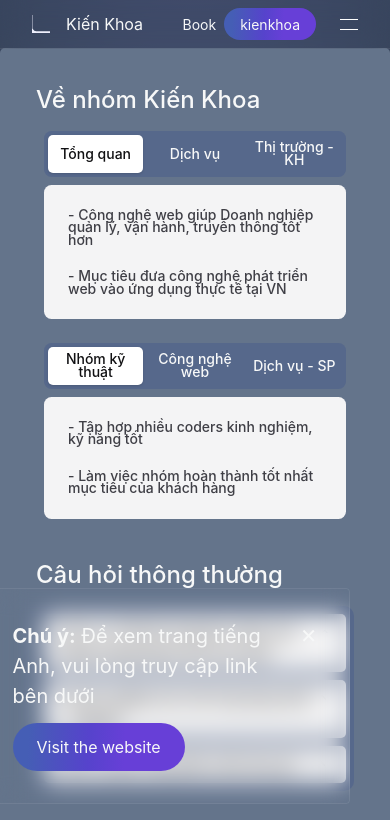
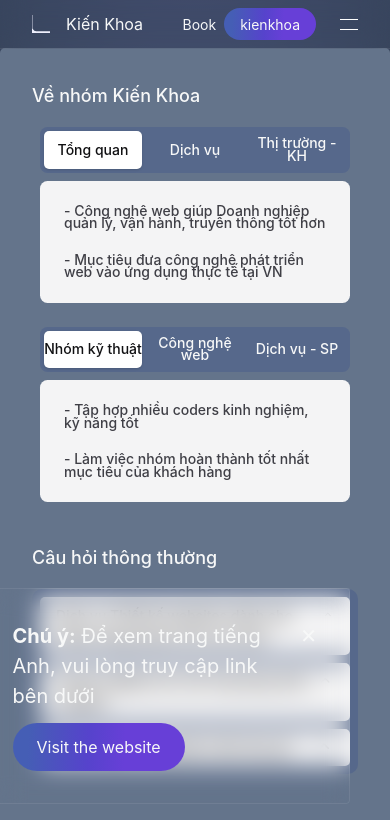
Before and after one commit to anlett10/kienkhoa-1, a Next.js app: page /about in a window 390 px wide. Shown: the top 820 px of the page. Built offline with nearby package versions, Linux system fonts and the light colour scheme.

Commit message:
text font, padding mobile

```diff
--- a/app/about/page.tsx
+++ b/app/about/page.tsx
@@ -7,7 +7,7 @@ export default function About() {
     // <div className="overflow-hidden border-gray-300 bg-slate-500 shadow sm:rounded-lg">
     <div className="rounded-xl border-gray-300 lg:rounded-2xl lg:border lg:p-7">
       <div className="px-4 pb-12 pt-6 sm:px-6">
-        <h3 className="pb-6 text-2xl font-medium leading-6 md:pb-6 md:text-lg lg:pb-6">
+        <h3 className="pb-6 text-lg font-medium leading-6">
           Về nhóm Kiến Khoa
         </h3>
         <div className="grid grid-cols-1 gap-6 md:grid-cols-2">
@@ -16,7 +16,7 @@ export default function About() {
         </div>
       </div>
       <div className="px-4 pb-12 sm:px-6">
-        <h3 className="pb-6 text-2xl font-medium leading-6 md:pb-6 md:text-lg lg:pb-6">
+        <h3 className="pb-6 text-lg font-medium leading-6">
           Câu hỏi thông thường
         </h3>
         <Accordion />
--- a/app/layout.tsx
+++ b/app/layout.tsx
@@ -17,7 +17,7 @@ export default function Layout({ children }: { children: React.ReactNode }) {
         <div>
           <Header />
           <main className="bg-page-gradient pt-navigation-height">
-            <div className="rounded-lg bg-slate-500 p-5 lg:p-8">
+            <div className="rounded-lg bg-slate-500 p-4 lg:p-8">
               {children}
             </div>
           </main>
```
